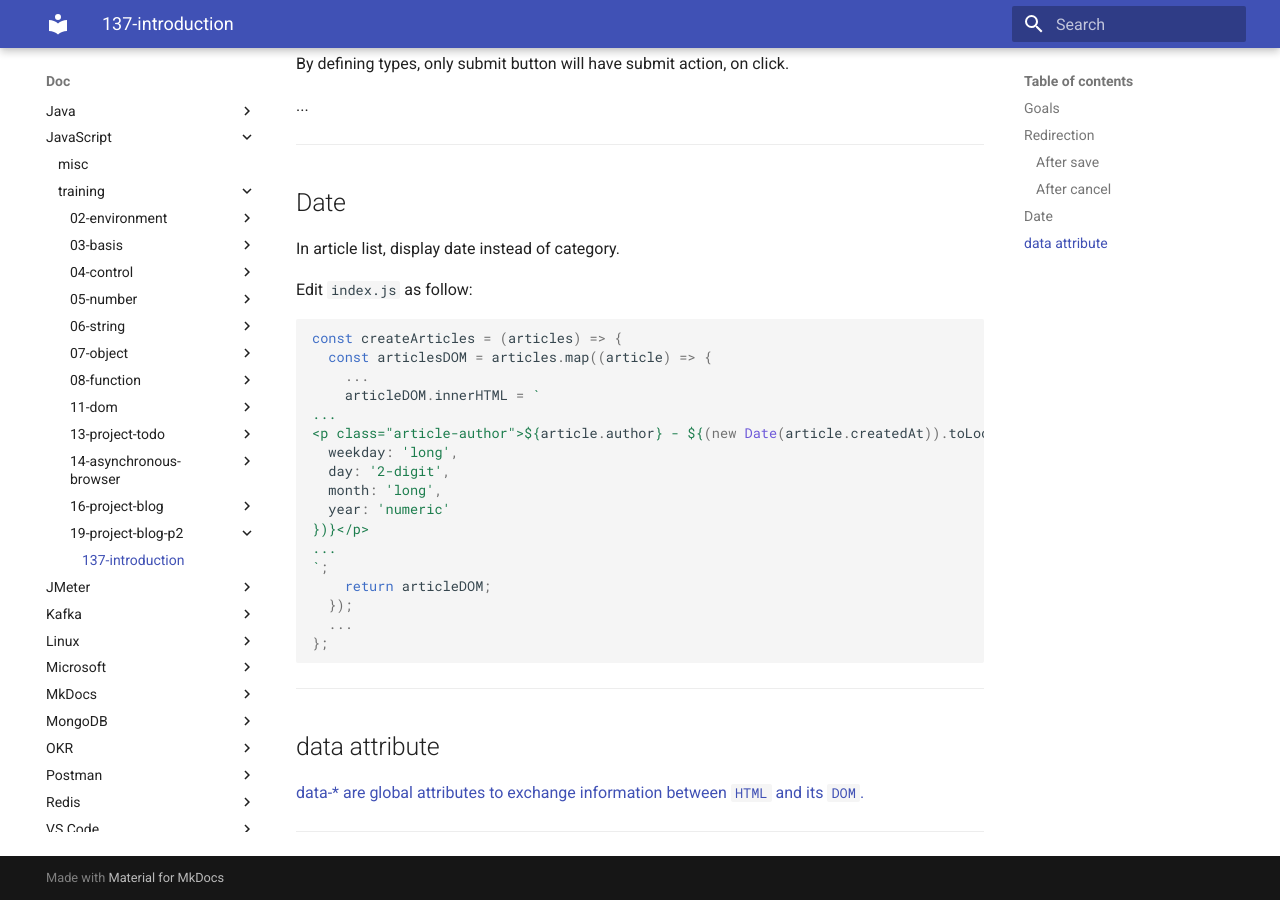
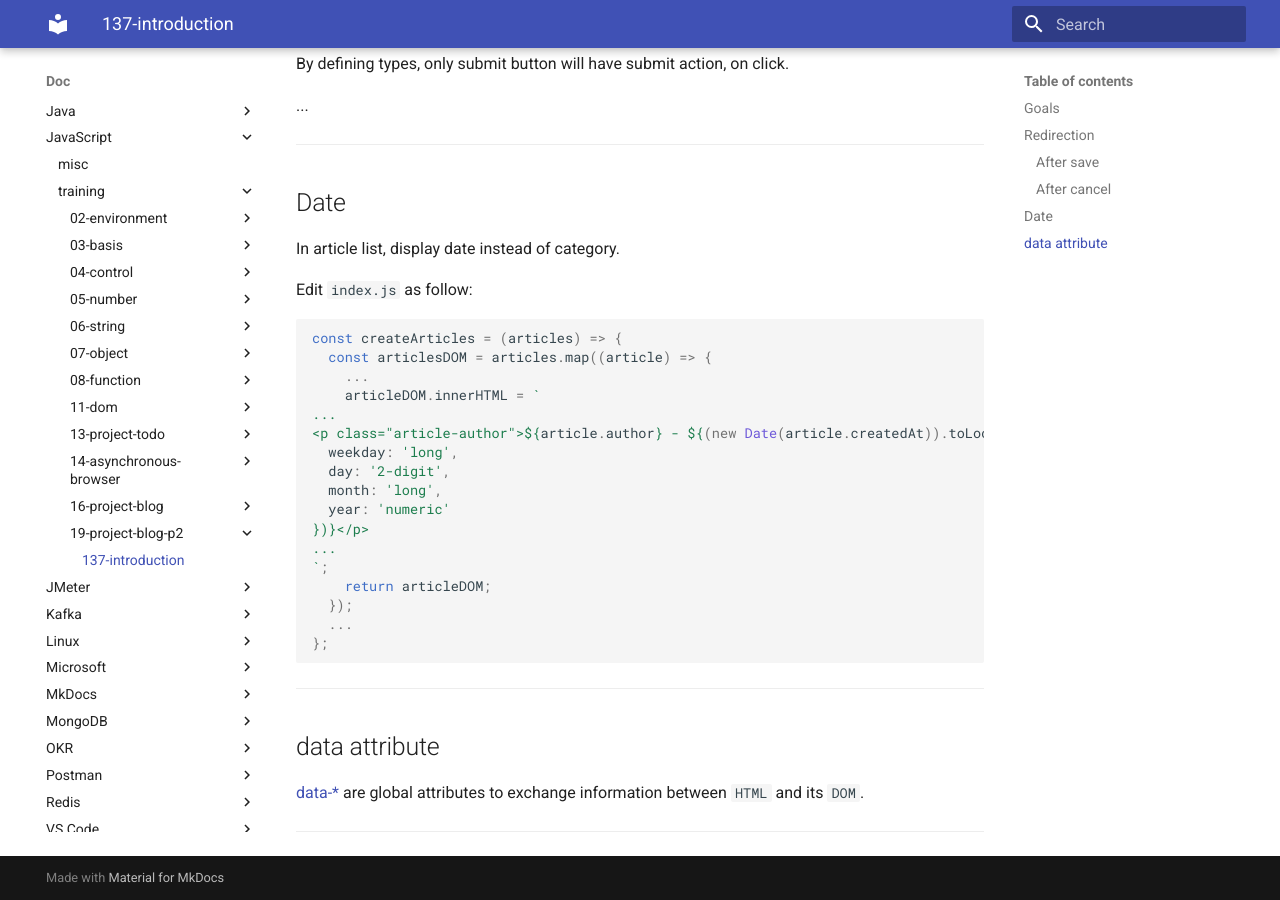
Before and after one commit to oldu73/doc, an MkDocs documentation site: the page built from docs/javascript/training/19-project-blog-p2/137-introduction.md, in a window 1280 px wide and 900 px high, scrolled down 1591 px. Built offline with MkDocs 1.6.1 and Material for MkDocs 9.7.7, drawn with Linux system fonts in a browser that asks for light colours.

```diff
--- a/docs/javascript/training/19-project-blog-p2/137-introduction.md
+++ b/docs/javascript/training/19-project-blog-p2/137-introduction.md
@@ -104,6 +104,6 @@ const createArticles = (articles) => {
 
 ## data attribute
 
-[data-* are global attributes to exchange information between `HTML` and its `DOM`.](https://developer.mozilla.org/en-US/docs/Web/HTML/Global_attributes/data-*#:~:text=Voir%20aussi-,data-*,peut%20manipuler%20avec%20des%20scripts.)
+[data-*](https://developer.mozilla.org/en-US/docs/Web/HTML/Global_attributes/data-*#:~:text=Voir%20aussi-,data-*,peut%20manipuler%20avec%20des%20scripts.) are global attributes to exchange information between `HTML` and its `DOM`.
 
 ---
```
